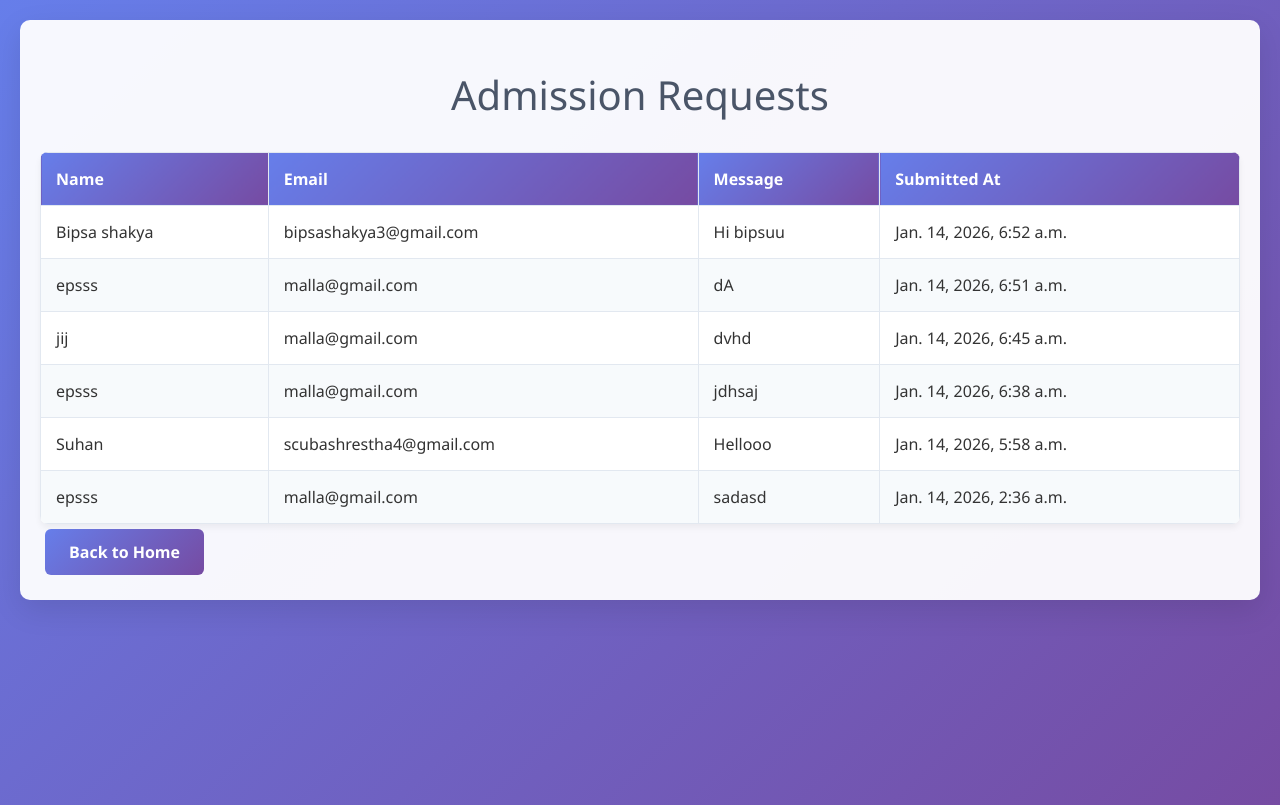
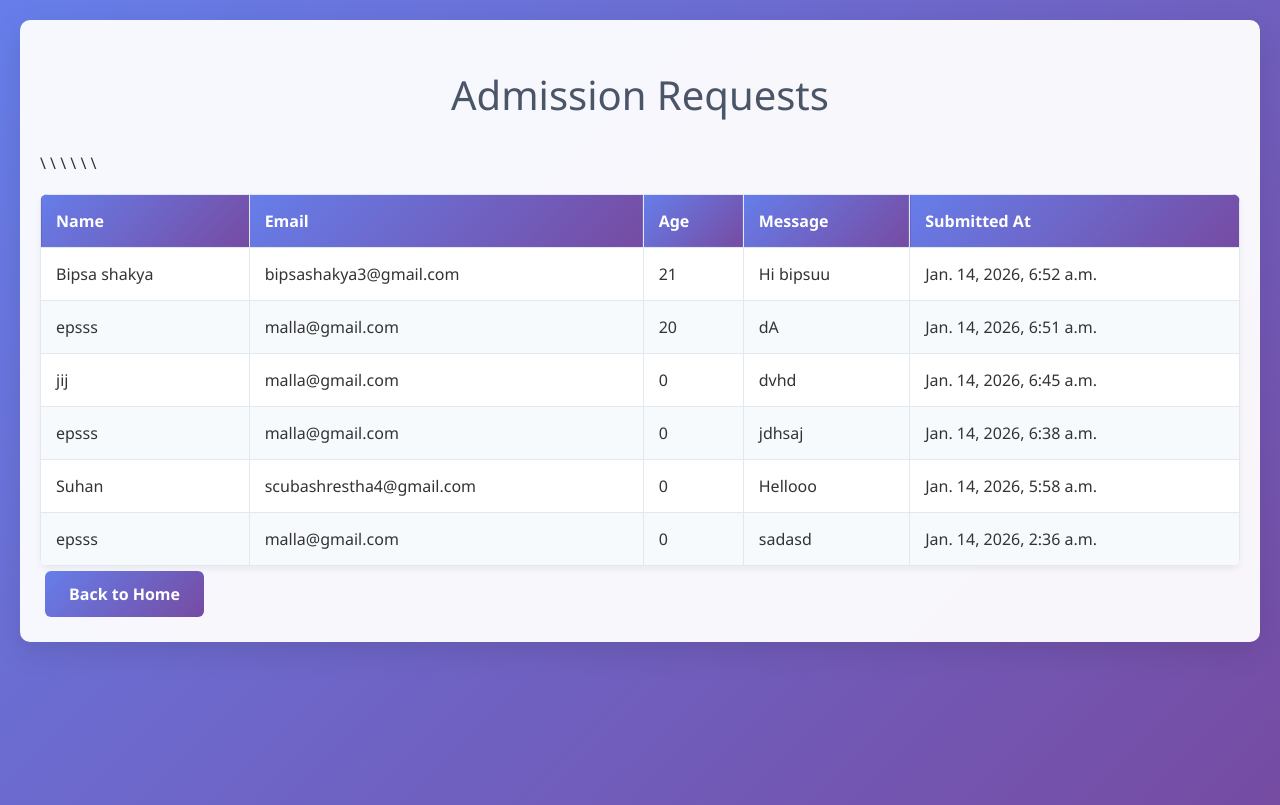
Before and after one commit to EpsitaMalla/Student-Data-Entry, a Django app: page /registrations/ in a window 1280 px wide. Shown: the top 805 px of the page. Run offline with Django 5.2, Linux system fonts and the light colour scheme; data comes from the database, SQL or seed files in the repository; both versions use the stored data as it was after the commit.

Commit message:
Student Data Entry

```diff
--- a/project/app/forms.py
+++ b/project/app/forms.py
@@ -6,6 +6,7 @@ from .models import Student, Admission
 class StudentRegistrationForm(UserCreationForm):
     full_name = forms.CharField(max_length=100, required=True, label="Full Name")
     email = forms.EmailField(required=True)
+
 
     class Meta:
         model = User
@@ -20,4 +21,4 @@ class StudentRegistrationForm(UserCreationForm):
 class AdmissionForm(forms.ModelForm):
     class Meta:
         model = Admission
-        fields = ['name', 'email', 'message']
+        fields = ['name', 'email', 'age', 'message']
--- a/project/app/models.py
+++ b/project/app/models.py
@@ -11,6 +11,7 @@ class Student(models.Model):
 class Admission(models.Model):
     name = models.CharField(max_length=100)
     email = models.EmailField()
+    age = models.IntegerField(default=0)
     message = models.TextField()
     submitted_at = models.DateTimeField(auto_now_add=True)
 
--- a/project/app/templates/app/registrations.html
+++ b/project/app/templates/app/registrations.html
@@ -9,6 +9,7 @@
         <tr>
             <th>Name</th>
             <th>Email</th>
+            <th>Age</th>
             <th>Message</th>
             <th>Submitted At</th>
         </tr>
@@ -17,7 +18,8 @@
         {% for admission in admissions %}
         <tr>
             <td>{{ admission.name }}</td>
-            <td>{{ admission.email }}</td>
+            <td>{{ admission.email }}</td>\
+            <td>{{ admission.age }}</td>
             <td>{{ admission.message }}</td>
             <td>{{ admission.submitted_at }}</td>
         </tr>
```
Also changed, not shown: project/app/migrations/0003_admission_age.py (added), project/db.sqlite3.
